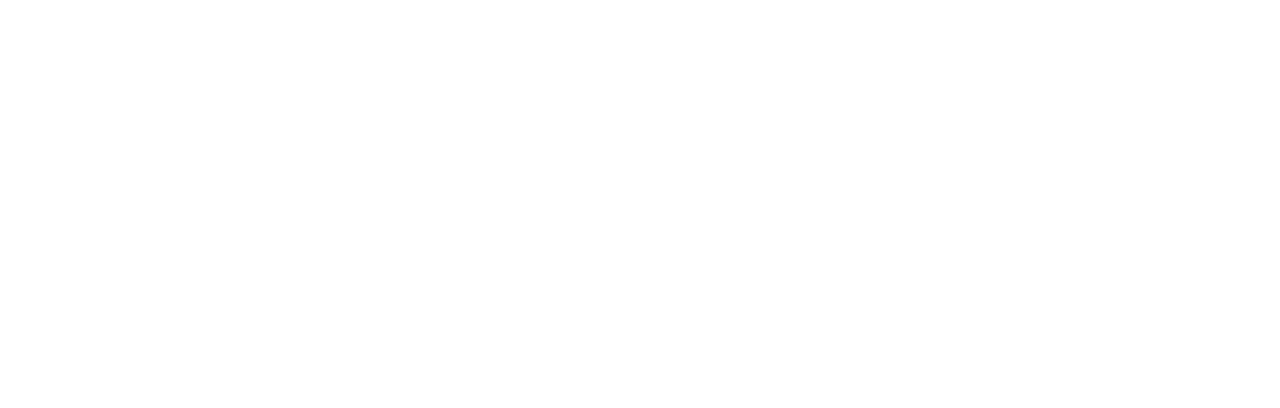
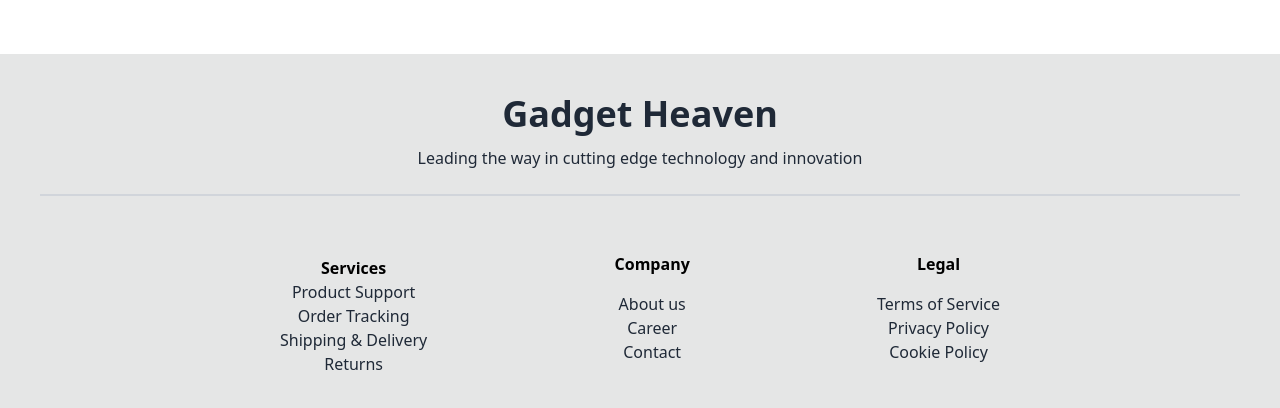
Before and after one commit to TanvirMain49/Gadget-Heaven, a React (Vite) app: page /card-Details/1 in a window 1280 px wide. Shown: the part 794-1202 px from the top of the page. Before the commit the page ends 800 px from the top, so only its background shows below. Built offline with nearby package versions, Linux system fonts and the light colour scheme.

Commit message:
added footer

```diff
--- a/src/Component/CardDetails.jsx
+++ b/src/Component/CardDetails.jsx
@@ -32,7 +32,7 @@
   };
 
   return (
-    <div className="relative">
+    <div className="relative mb-96">
       <div className="bg-[#9538E2] rounded-xl min-h-80 pb-52">
         <div className="text-center text-white">
           <div className="">
--- a/src/Component/Footer.jsx
+++ b/src/Component/Footer.jsx
@@ -1,9 +1,42 @@
 const Footer = () => {
-    return (
-        <div>
-
-        </div>
-    );
+  return (
+    <footer className="bg-base-300 p-10 flex-col pt-4 mt-16">
+      <div className="text-center space-y-3 py-6">
+        <h1 className="text-4xl font-bold">Gadget Heaven</h1>
+        <p>
+          Leading the way in cutting edge technology and innovation
+        </p>
+      </div>
+      <div className="border border-gray-300 px-16 mb-3"></div>
+      <div className="flex justify-between items-center w-[60%] mx-auto pt-8 pb-6">
+        <nav className="flex flex-col text-center">
+          <h6 className="text-black font-bold pt-4">Services</h6>
+            <div className="flex flex-col text-center items-center">
+            <a className="link link-hover">Product Support</a>
+          <a className="link link-hover">Order Tracking</a>
+          <a className="link link-hover">Shipping & Delivery</a>
+          <a className="link link-hover">Returns</a>
+            </div>
+        </nav>
+        <nav className="flex flex-col text-center items-center">
+          <h6 className="text-black font-bold">Company</h6>
+          <div className="flex flex-col text-center pt-4">
+          <a className="link link-hover">About us</a>
+          <a className="link link-hover">Career</a>
+          <a className="link link-hover">Contact</a>
+          </div>
+        </nav>
+        <nav className="flex flex-col text-center items-center">
+          <h6 className="text-black font-bold ">Legal</h6>
+          <div className="flex flex-col text-center pt-4">
+          <a className="link link-hover">Terms of Service</a>
+          <a className="link link-hover">Privacy Policy</a>
+          <a className="link link-hover">Cookie Policy</a>
+          </div>
+        </nav>
+      </div>
+    </footer>
+  );
 };
 
 export default Footer;
--- a/src/Component/Navbar.jsx
+++ b/src/Component/Navbar.jsx
@@ -8,8 +8,8 @@
 
   const navbarClass =
     navLocation === "/" || navLocation.startsWith("/cards")
-      ? "text-white absolute z-50 w-[70%] ml-24 top-12 rounded-lg"
-      : "bg-transparent";
+      ? "text-white absolute z-50 w-[70%] ml-24 top-10 rounded-lg"
+      : "bg-transparent mt-5";
   const links = (
     <>
       <NavLink
--- a/src/Layout/MainLayout.jsx
+++ b/src/Layout/MainLayout.jsx
@@ -1,8 +1,10 @@
 import { Outlet } from "react-router-dom";
 import Navbar from "../Component/Navbar";
 import { Toaster } from "react-hot-toast";
+import Footer from "../Component/Footer";
 const MainLayout = () => {
   return (
+    <div>
       <div className="w-10/12 mx-auto">
         <Toaster></Toaster>
         {/* Nav-bar component */}
@@ -11,7 +13,9 @@
         </div>
         {/*Dynamic*/}
         <Outlet></Outlet>
+      </div>
       {/* footer component */}
+      <Footer></Footer>
     </div>
   );
 };
```
Also changed, not shown: 1 other file (tests, documents, lock files or other folders). Lines whose indentation alone changed are shown as unchanged.
